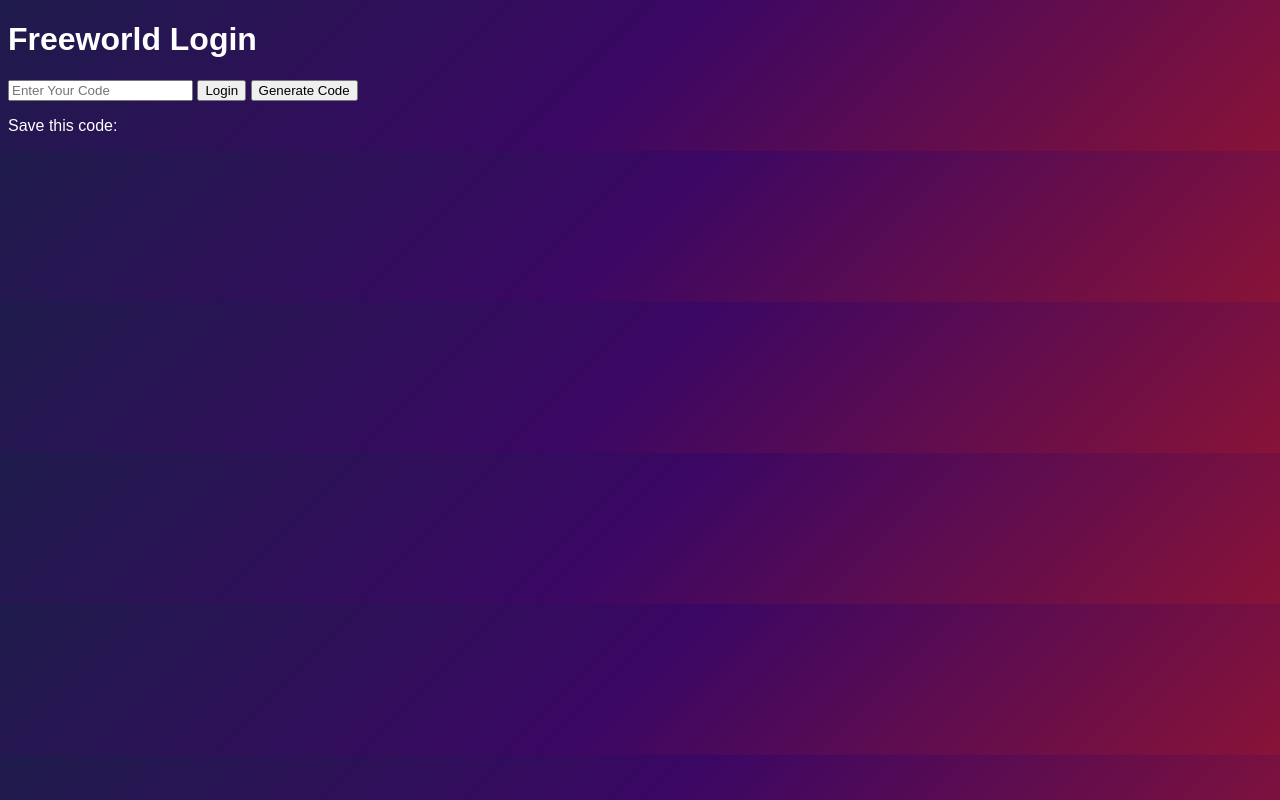
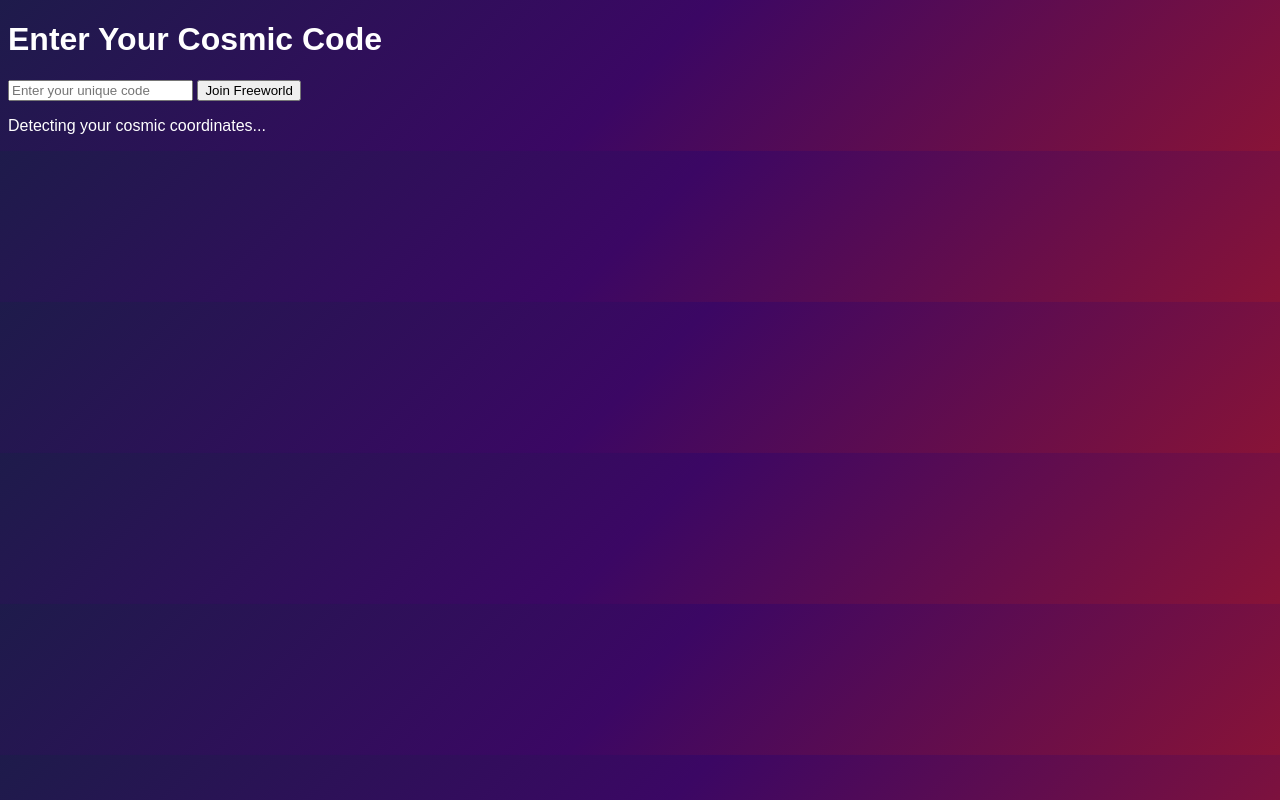
Before and after one commit to onetwo346/freeworld, a website: page login.html in a window 1280 px wide. Drawn offline with Linux system fonts and the light colour scheme.

Commit message:
Update login.html

```diff
--- a/login.html
+++ b/login.html
@@ -1,19 +1,21 @@
 <!DOCTYPE html>
 <html lang="en">
 <head>
-  <meta charset="UTF-8">
-  <meta name="viewport" content="width=device-width, initial-scale=1.0">
-  <title>Freeworld - Login</title>
-  <link rel="stylesheet" href="styles.css">
+    <meta charset="UTF-8">
+    <meta name="viewport" content="width=device-width, initial-scale=1.0">
+    <title>Freeworld - Login</title>
+    <link rel="stylesheet" href="styles.css">
 </head>
-<body class="min-h-screen flex items-center justify-center">
-  <div class="text-center w-full max-w-md p-6">
-    <h1 class="text-4xl font-bold mb-4">Freeworld Login</h1>
-    <input id="code-input" class="w-full p-2 rounded bg-gray-900 text-white border border-purple-500" placeholder="Enter Your Code">
-    <button id="login-btn" class="mt-4 px-4 py-2 bg-purple-600 rounded hover:bg-purple-800">Login</button>
-    <button id="generate-btn" class="mt-2 px-4 py-2 bg-blue-600 rounded hover:bg-blue-800">Generate Code</button>
-    <p id="warning" class="mt-2 text-red-400 hidden">Save this code: <span id="generated-code"></span></p>
-  </div>
-  <script src="scripts.js"></script>
+<body class="cosmic-bg">
+    <div class="login-container">
+        <h1>Enter Your Cosmic Code</h1>
+        <input type="text" id="cosmicCode" placeholder="Enter your unique code">
+        <button onclick="login()" class="cosmic-btn">Join Freeworld</button>
+        <p id="ipDisplay">Detecting your cosmic coordinates...</p>
+    </div>
+    <script src="script.js"></script>
+    <script>
+        detectIP(); // Start IP detection on page load
+    </script>
 </body>
 </html>
```
